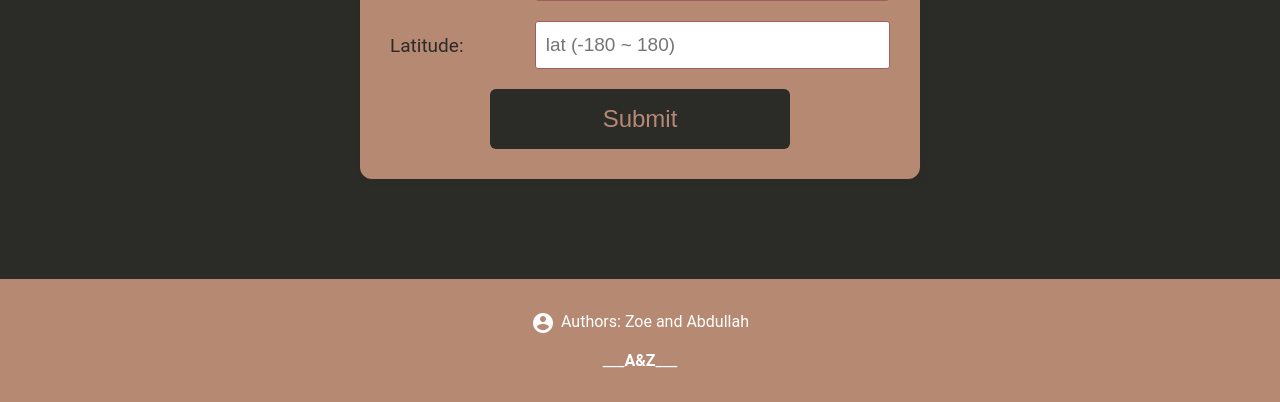
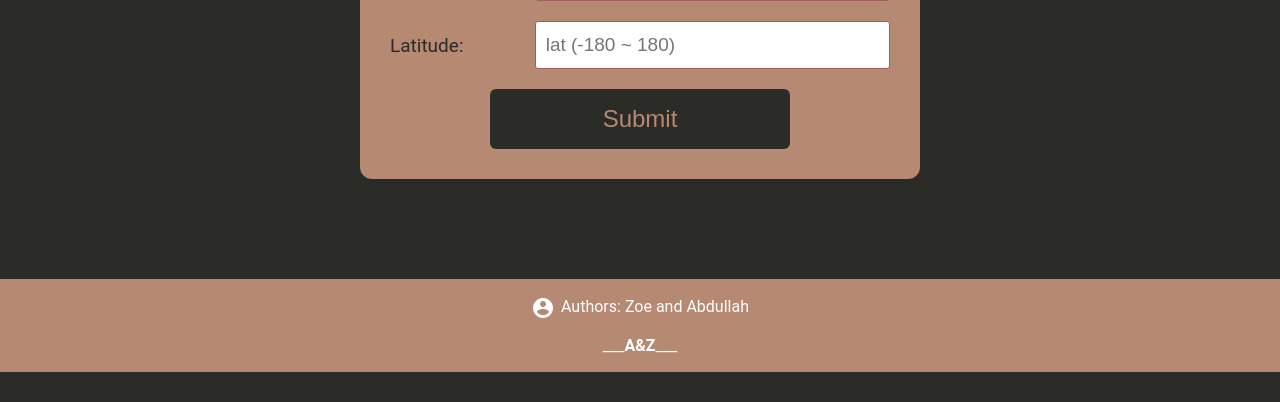
Before and after one commit to Zoe0709/COMPSCI_4WW3, a PHP site: page /submission.html in a window 1280 px wide. Shown: the part 988-1390 px from the top of the page. After the commit the page ends 1360 px from the top, so only its background shows below. Run offline with PHP 8.4, Linux system fonts and the light colour scheme.

Commit message:
submission css fix

```diff
--- a/styles/submission.css
+++ b/styles/submission.css
@@ -337,7 +337,7 @@ input[type="file"] {
 
 footer {
     text-align: center;
-    padding: 1em;
+    padding: 1px;
     background-color: #B68973;
     bottom: 0;
     color: white;
```
